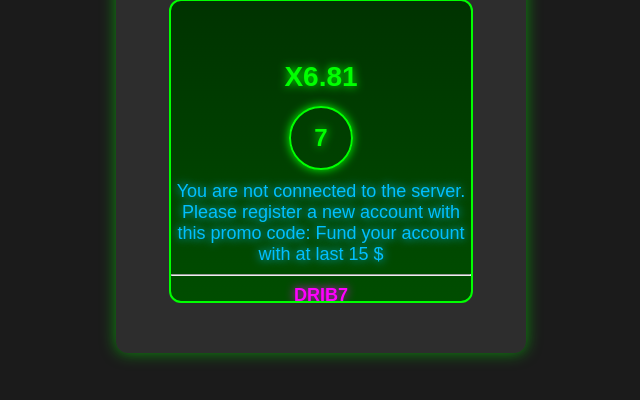
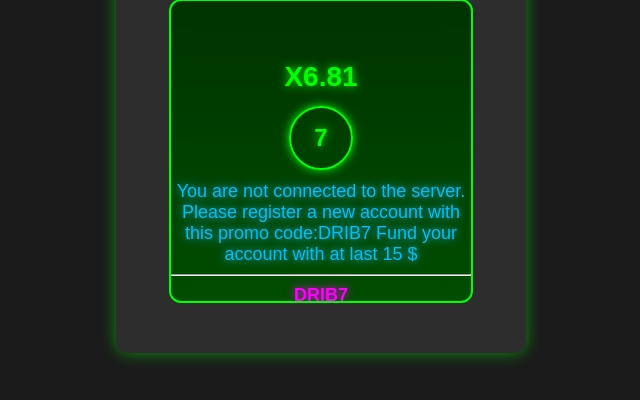
Before and after one commit to Matrexdz/1xba, a plain HTML site: page index.html in a window 1280 px wide. Shown: the part 268-668 px from the top of the page, without its empty margins (319-959 px from the left). Drawn offline with Linux system fonts and the light colour scheme.

Commit message:
Update index.html

```diff
--- a/index.html
+++ b/index.html
@@ -181,7 +181,7 @@
 
             if (!isConnectedToServer) {
                 showNotification('You are not registered with a promo code.');
-                serverMessage.innerHTML = 'You are not connected to the server. Please register a new account  with this promo code: Fund your account with at last 15 $  <hr> <span class="promo-code">DRIB7</span><hr>';
+                serverMessage.innerHTML = 'You are not connected to the server. Please register a new account  with this promo code:DRIB7 Fund your account with at last 15 $  <hr> <span class="promo-code">DRIB7</span><hr>';
             }
 
             interval = setInterval(() => {
```
